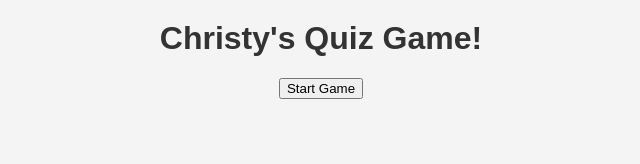
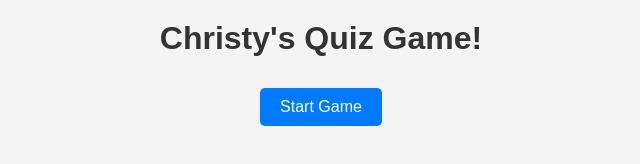
Before and after one commit to ChristyCodes66/simple-quiz-game, a website: page index.html in a window 1280 px wide. Shown: the whole page, without its empty margins (319-959 px from the left). Drawn offline with Linux system fonts and the light colour scheme.

Commit message:
Add submit button styling

```diff
--- a/styles.css
+++ b/styles.css
@@ -22,3 +22,20 @@ h1 {
     border-radius: 10px;
     box-shadow: 0 0 10px rgba(0, 0, 0, 0.1);
 }
+
+/* Buttons */
+button {
+    background-color: #007bff;
+    color: white;
+    border: none;
+    padding: 10px 20px;
+    margin: 10px;
+    font-size: 16px;
+    cursor: pointer;
+    border-radius: 5px;
+    transition: 0.3s;
+}
+
+button:hover {
+    background-color: #0056b3;
+}
```
